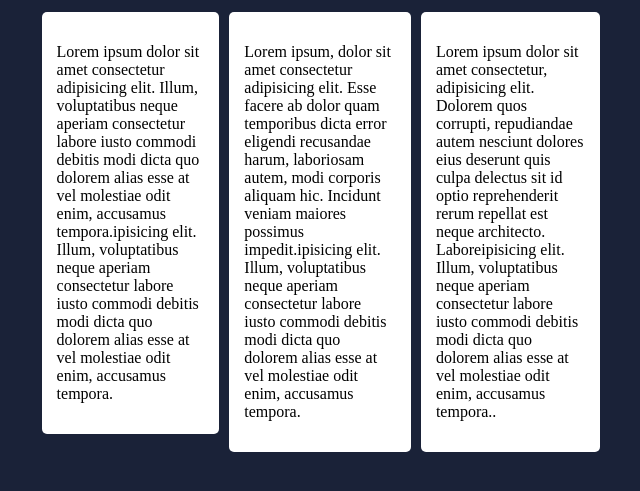
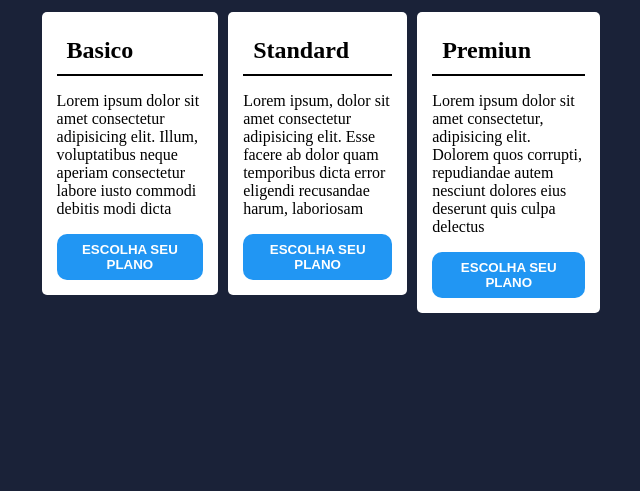
Before and after one commit to cassioc945-commits/SS1Nb-CC1Nb-CSW-26, a plain HTML site: page Aula 13/index.html in a window 1280 px wide. Shown: the part 105-596 px from the top of the page, without its empty margins (319-959 px from the left). Drawn offline with Linux system fonts and the light colour scheme.

Commit message:
Add plan options with buttons to index.html
Updated the HTML structure to include plan options with buttons.

```diff
--- a/Aula 13/index.html
+++ b/Aula 13/index.html
@@ -15,13 +15,19 @@
     <main>
         <section class="container">
             <div>
-                <p>Lorem ipsum dolor sit amet consectetur adipisicing elit. Illum, voluptatibus neque aperiam consectetur labore iusto commodi debitis modi dicta quo dolorem alias esse at vel molestiae odit enim, accusamus tempora.ipisicing elit. Illum, voluptatibus neque aperiam consectetur labore iusto commodi debitis modi dicta quo dolorem alias esse at vel molestiae odit enim, accusamus tempora.</p>
+                <h1>Basico</h1>
+                <p>Lorem ipsum dolor sit amet consectetur adipisicing elit. Illum, voluptatibus neque aperiam consectetur labore iusto commodi debitis modi dicta </p>
+                <button>ESCOLHA SEU PLANO</button>
             </div>
             <div>
-                <p>Lorem ipsum, dolor sit amet consectetur adipisicing elit. Esse facere ab dolor quam temporibus dicta error eligendi recusandae harum, laboriosam autem, modi corporis aliquam hic. Incidunt veniam maiores possimus impedit.ipisicing elit. Illum, voluptatibus neque aperiam consectetur labore iusto commodi debitis modi dicta quo dolorem alias esse at vel molestiae odit enim, accusamus tempora.</p>
+                <h1>Standard</h1>
+                <p>Lorem ipsum, dolor sit amet consectetur adipisicing elit. Esse facere ab dolor quam temporibus dicta error eligendi recusandae harum, laboriosam </p>
+                <button>ESCOLHA SEU PLANO</button>
             </div>
             <div>
-                <p>Lorem ipsum dolor sit amet consectetur, adipisicing elit. Dolorem quos corrupti, repudiandae autem nesciunt dolores eius deserunt quis culpa delectus sit id optio reprehenderit rerum repellat est neque architecto. Laboreipisicing elit. Illum, voluptatibus neque aperiam consectetur labore iusto commodi debitis modi dicta quo dolorem alias esse at vel molestiae odit enim, accusamus tempora..</p>
+                <h1>Premiun</h1>
+                <p>Lorem ipsum dolor sit amet consectetur, adipisicing elit. Dolorem quos corrupti, repudiandae autem nesciunt dolores eius deserunt quis culpa delectus</p>
+                <button>ESCOLHA SEU PLANO</button>
             </div>
         </section>
     </main>
```
